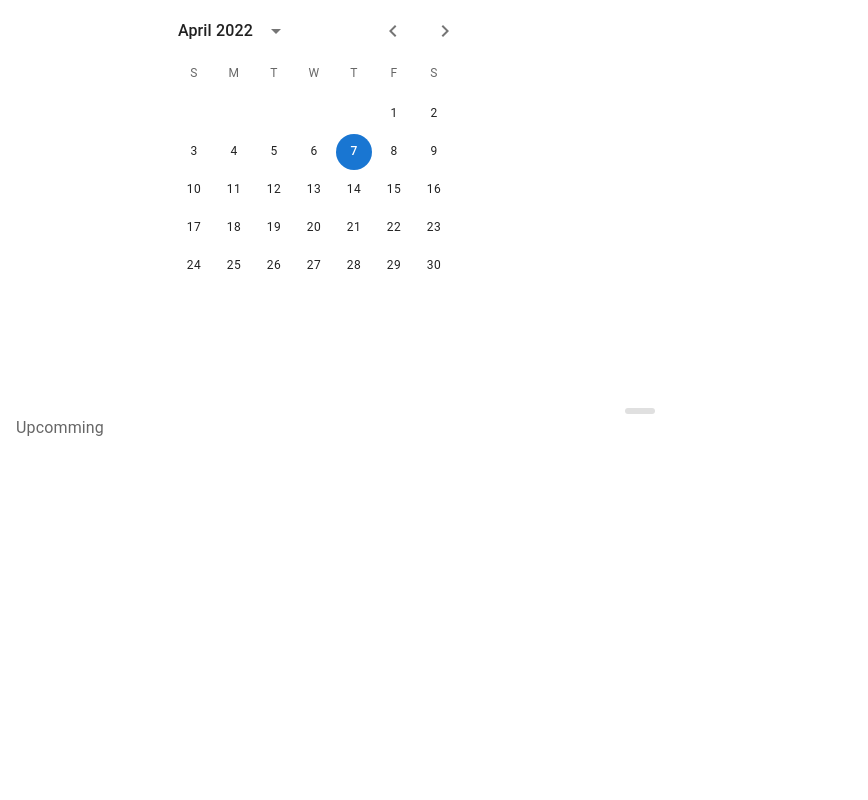
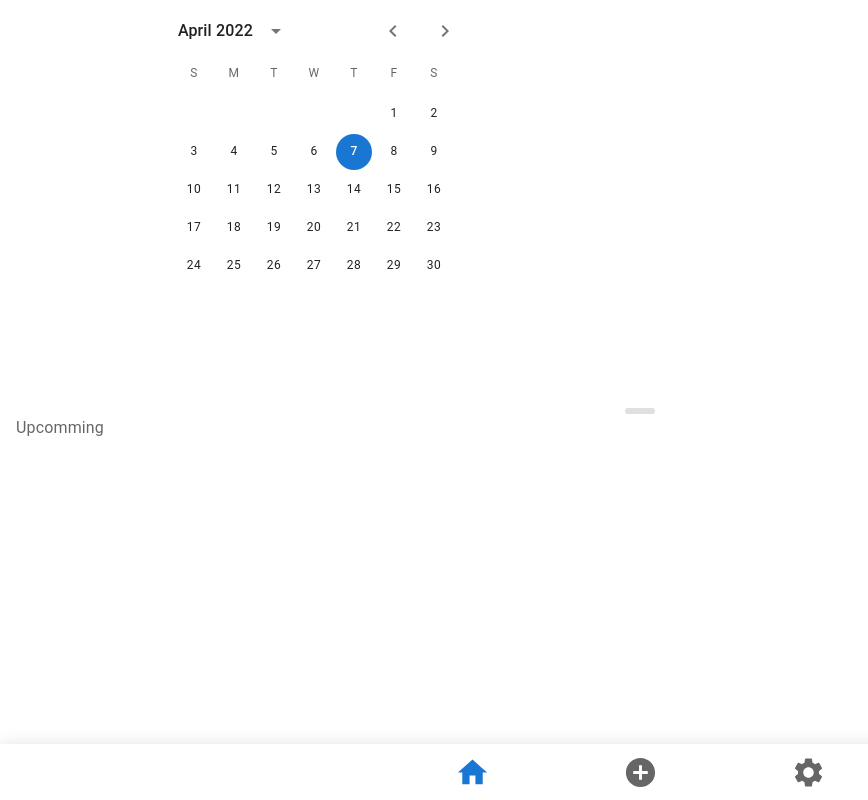
Before and after one commit to ehsanmmd/planner, a Next.js app: page / in a window 1280 px wide. Shown: the whole page, without its empty margins (0-868 px from the left). Built offline with nearby package versions, Linux system fonts and the light colour scheme.

Commit message:
fix: bring BottomNavigation up on the Drawer

```diff
--- a/components/BottomNav.js
+++ b/components/BottomNav.js
@@ -2,19 +2,23 @@ import { BottomNavigation, BottomNavigationAction, Paper } from "@mui/material";
 import HomeIcon from "@mui/icons-material/Home";
 import AddCircleIcon from "@mui/icons-material/AddCircle";
 import SettingsIcon from "@mui/icons-material/Settings";
+import { useState } from "react";
 
-export default function BottomNav() {
+export default function BottomNav(props) {
+  const [value, setValue] = useState(0);
+
   return (
     <Paper
-      sx={{ position: "fixed", bottom: 0, left: 0, right: 0 }}
+      sx={{ position: "fixed", bottom: 0, left: 0, right: 0, zIndex: 1300 }}
       elevation={6}
     >
       <BottomNavigation
         showLabels
-        // value={value}
-        // onChange={(event, newValue) => {
-        //   setValue(newValue);
-        // }}
+        value={value}
+        onChange={(event, newValue) => {
+          setValue(newValue);
+          console.log(newValue);
+        }}
       >
         <BottomNavigationAction icon={<HomeIcon fontSize="large" />} />
         <BottomNavigationAction icon={<AddCircleIcon fontSize="large" />} />
```
